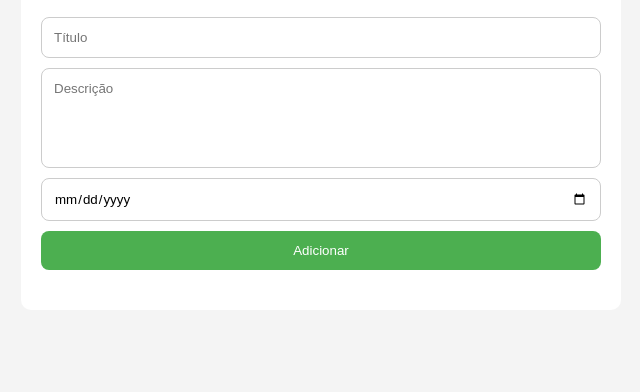
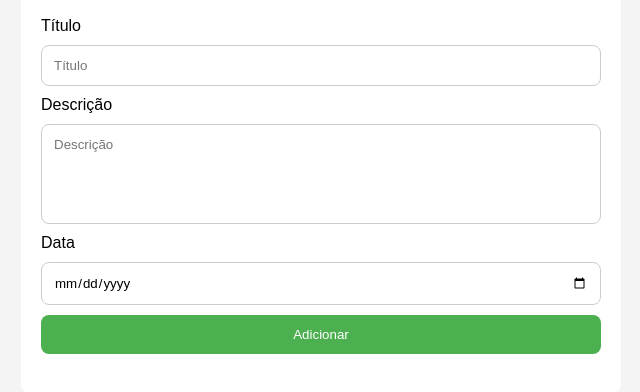
Before and after one commit to KaykyRibeir/diario-de-bordo-pwa, a plain HTML site: page index.html in a window 1280 px wide. Shown: the part 80-472 px from the top of the page, without its empty margins (319-959 px from the left). Drawn offline with Linux system fonts and the light colour scheme.

Commit message:
ajustes finais de acessibilidade e SEO

```diff
--- a/index.html
+++ b/index.html
@@ -3,6 +3,8 @@
 <head>
   <meta charset="UTF-8" />
   <meta name="viewport" content="width=device-width, initial-scale=1.0"/>
+
+  <meta name="description" content="Projeto de otimização de performance web">
 
   <title>Diário de Bordo</title>
 
@@ -11,23 +13,25 @@
 
   <meta name="theme-color" content="#4CAF50">
 </head>
+
 <body>
 
-  <div class="container">
+  <main class="container">
     <h1>Diário de Bordo</h1>
 
     <form id="entryForm">
+
+      <label for="title">Título</label>
       <input type="text" id="title" placeholder="Título" required>
 
-      <textarea
-        id="description"
-        placeholder="Descrição"
-        required
-      ></textarea>
+      <label for="description">Descrição</label>
+      <textarea id="description" placeholder="Descrição" required></textarea>
 
+      <label for="date">Data</label>
       <input type="date" id="date" required>
 
       <button type="submit">Adicionar</button>
+
     </form>
 
     <ul id="entriesList"></ul>
@@ -35,7 +39,7 @@
     <button id="installBtn" hidden>
       Instalar Aplicativo
     </button>
-  </div>
+  </main>
 
   <script src="script.js"></script>
 </body>
```
